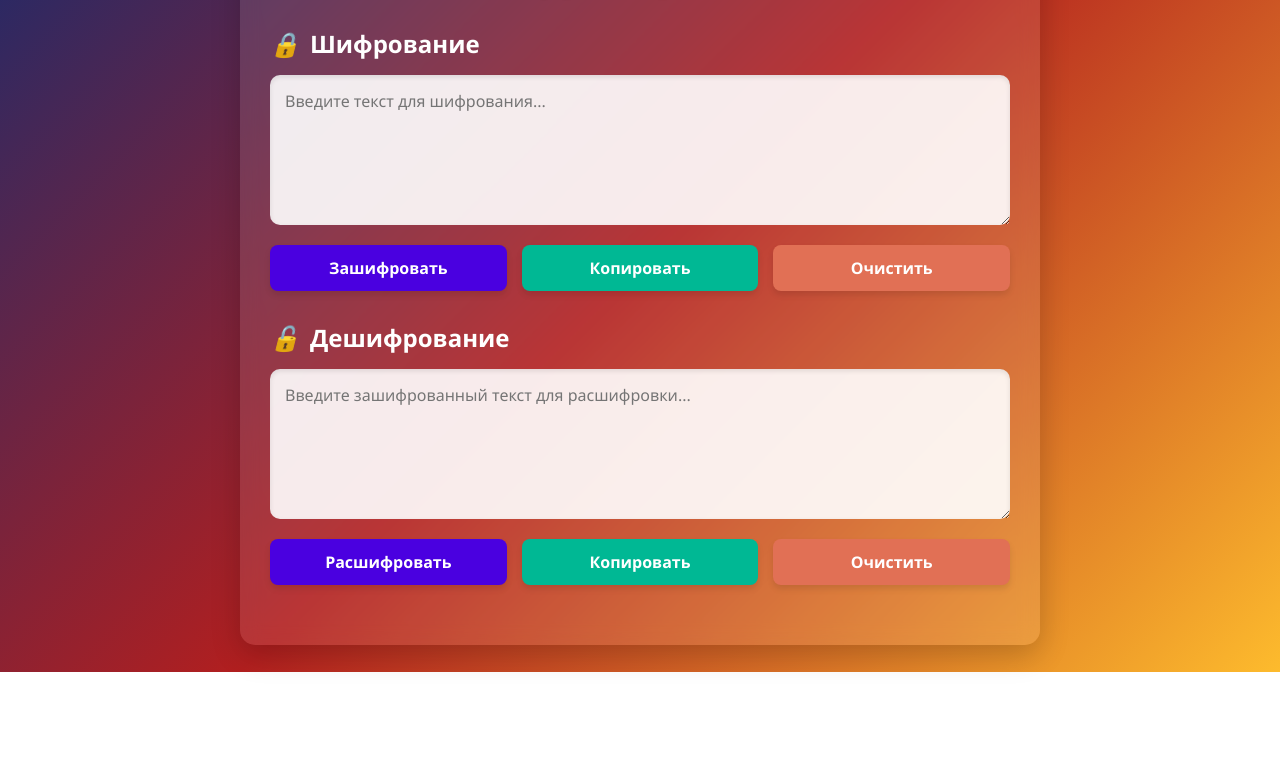
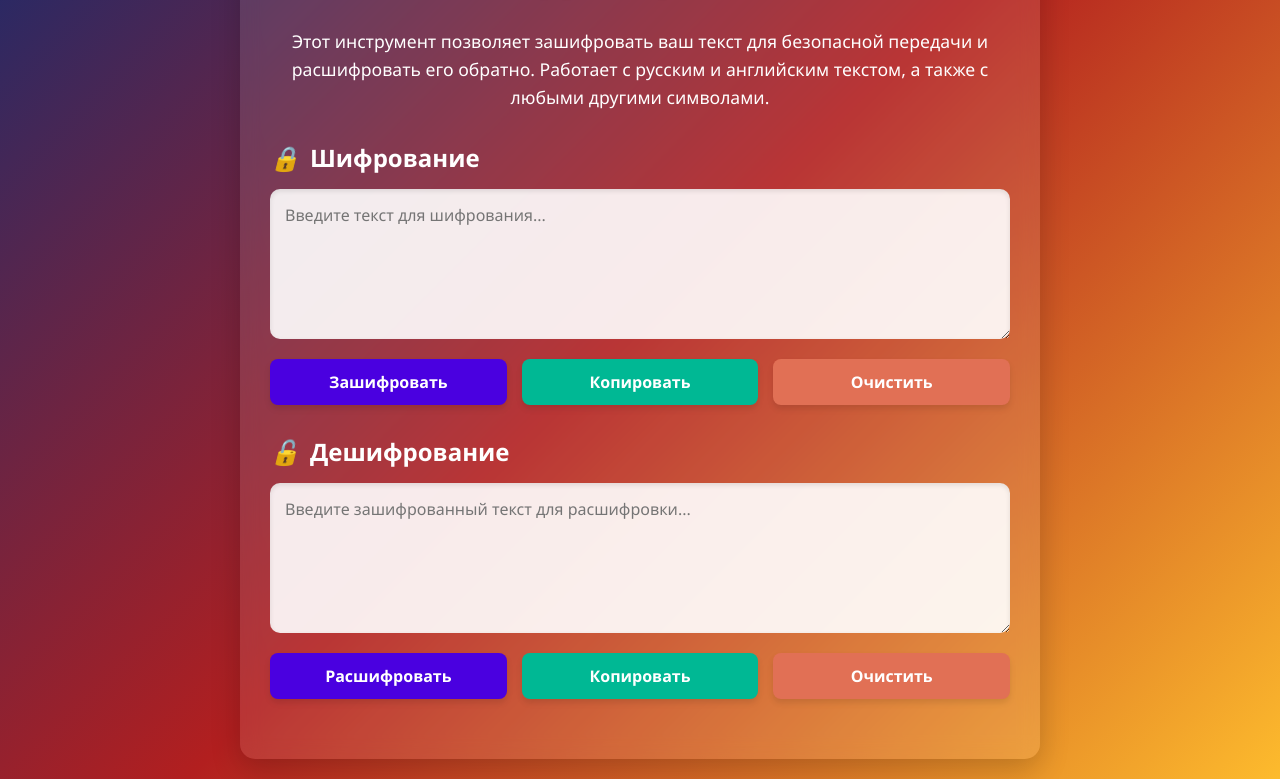
Before and after one commit to l1kaa11/SHIFRATOR, a plain HTML site: page index.html in a window 1280 px wide. Shown: the part 128-907 px from the top of the page. Before the commit the page ends 800 px from the top, so only its background shows below. Drawn offline with Linux system fonts and the light colour scheme.

Commit message:
Update index.html

```diff
--- a/index.html
+++ b/index.html
@@ -164,7 +164,10 @@
     <div class="container">
         <h1>Шифратор текста</h1>
 
-
+        <p class="description">
+            Этот инструмент позволяет зашифровать ваш текст для безопасной передачи и расшифровать его обратно.
+            Работает с русским и английским текстом, а также с любыми другими символами.
+        </p>
 
         <div class="input-section">
             <h2><i>🔒</i> Шифрование</h2>
@@ -302,5 +305,4 @@
         });
     </script>
 </body>
-
 </html>
```
